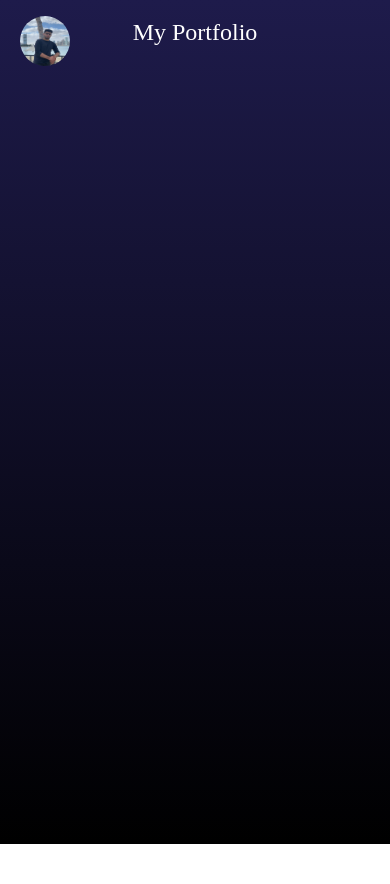
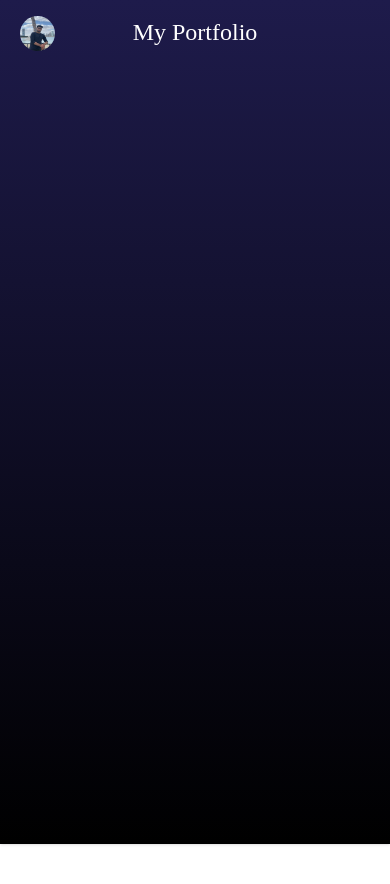
Before and after one commit to GamingSeries/my-portfolio, a Next.js app: page / in a window 390 px wide. Shown: the top 884 px of the page. Before the commit the page ends 844 px from the top, so only its background shows below. Built offline with nearby package versions, Linux system fonts and the light colour scheme.

Commit message:
added aboutme component

```diff
--- a/app/page.tsx
+++ b/app/page.tsx
@@ -1,10 +1,12 @@
 import React from 'react';
 import MyComponent from '../components/mycomponents';
+import AboutMeComponent from '@/components/aboutme';
 
 const HomePage: React.FC = () => {
   return (
     <div>
       <MyComponent />
+      <AboutMeComponent/>
     </div>
   );
 };
--- /dev/null
+++ b/components/aboutme.tsx
@@ -0,0 +1,12 @@
+import React from 'react';
+
+const AboutMeComponent: React.FC = () => {
+  return (
+    <div className="w-[191px] h-[37px] text-white text-[32px] font-normal font-['Karma'] p-4 md:p-7 lg:p-8">
+      About Me:<br/>
+      Your content goes here
+    </div>
+  );
+};
+
+export default AboutMeComponent;
--- a/components/mycomponents.tsx
+++ b/components/mycomponents.tsx
@@ -17,7 +17,7 @@
 
       {/* Profile picture */}
       <img
-        className="w-[50px] h-[50px] md:w-[70px] md:h-[70px] lg:w-[90px] lg:h-[90px] left-[20px] top-[16px] absolute rounded-full"
+        className="w-[35px] h-[35px] md:w-[70px] md:h-[70px] lg:w-[90px] lg:h-[90px] left-[20px] top-[16px] absolute rounded-full"
         src="/images/23bc50b4-9ba0-423a-a149-279afc732e98.JPG"
         alt="Profile"
       />
```
